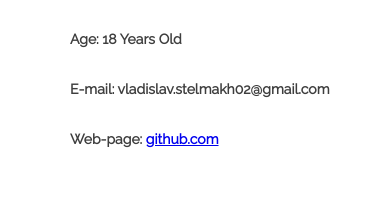
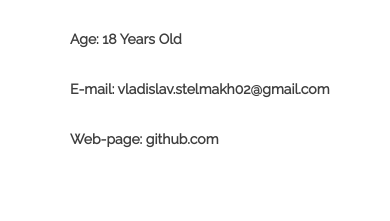
Before and after one commit to Vladislav871/Curriculum-vitae, a plain HTML site: page index.html in a window 390 px wide. Shown: the part 982-1203 px from the top of the page. Drawn offline with Linux system fonts and the light colour scheme.

Commit message:
lastchanges

```diff
--- a/css/style.css
+++ b/css/style.css
@@ -2336,6 +2336,18 @@
 
     }
 
+    #about-me-details > p > a {
+
+        font-size: 14px;
+        line-height: 50px;
+        color: #3e3e3e;
+        font-family: "Raleway";
+        font-weight: 600;
+
+        text-decoration: none;
+
+    }
+
     #about_me-right {
 
         width: 385px;
```
